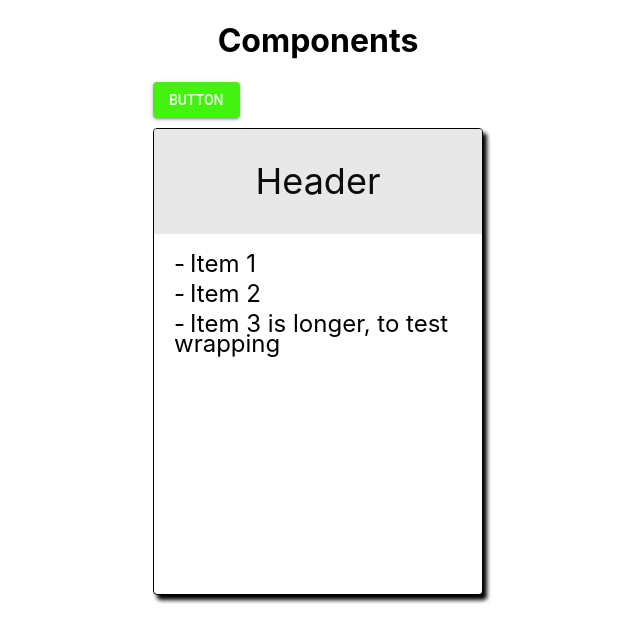
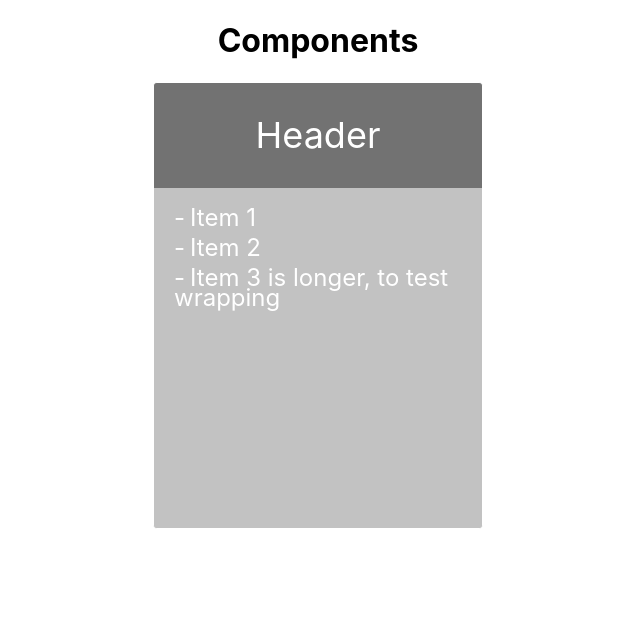
Before and after one commit to alexgdav/THReactMUI, a React (Create React App) app: page / in a window 1280 px wide. Shown: the top 642 px of the page, without its empty margins (322-962 px from the left). Built offline with nearby package versions, Linux system fonts and the light colour scheme.

Commit message:
adjust background div for night theme; need to fix background color

```diff
--- a/src/App.js
+++ b/src/App.js
@@ -1,5 +1,5 @@
 import React, { Component } from 'react';
-import { Button } from './components';
+// import { Button } from './components';
 import  { ListCard } from './components'
 
 import './App.scss';
@@ -14,11 +14,11 @@ class App extends Component {
         <header>
           <h1>Components</h1>
         </header>
-        <div className="component-list"style={ { display: "block"}}>
-          <Button href="#" theme='go' style={ { margin: "0 0 10px 0"}}> Button </Button>
-          <ListCard theme="default" header={header} items={list}/ >
+        <div className="component-list">
+          {/*<Button href="#" theme='go' style={ { margin: "0 0 10px 0"}}> Button </Button>*/}
+          <ListCard theme="dark" header={header} items={list}/ >
 
-        </div>
+       </div>
       </div>
     );
   }
--- a/src/App.scss
+++ b/src/App.scss
@@ -1,4 +1,4 @@
-html, body, #root, .App {
+html, body, #root .App {
   height: 100%;
 }
 
--- a/src/components/list-card/ListCard.js
+++ b/src/components/list-card/ListCard.js
@@ -1,4 +1,4 @@
-import React, { Component, Fragment } from 'react';
+import React, { Component } from 'react';
 import { Card as Base } from '@material-ui/core';
 import classNames from 'classnames';
 import './ListCard.scss'
@@ -36,10 +36,15 @@ class ListCard extends Component {
     return (
 
       <Base className={classes}>
-      <Fragment>
-        <div>{header}</div>
+
+
+        <header>{header}</header>
+        <div>
         <ul>{itemsMap}</ul>
-      </Fragment>
+        </div>
+
+
+
       </Base>
 
     )
--- a/src/components/list-card/ListCard.scss
+++ b/src/components/list-card/ListCard.scss
@@ -1,9 +1,9 @@
 $black: #000;
 $cod-grey: #0C0C0C;
+$dove-grey: #727272;
 $mercury: #E8E8E8;
+$silver: #C2C2C2;
 $white: #FFF;
-
-
 
 
 .ui-list-card {
@@ -11,8 +11,12 @@ $white: #FFF;
   width: 328px;
 
   div {
+    min-height: 320px;
+  }
+
+  header {
     font-size: 36px;
-    height: 105px;
+  //  height: 105px;
     line-height: 105px;
     text-align: center;
   }
@@ -38,29 +42,37 @@ $white: #FFF;
     list-style: none;
     margin: 20px;
     padding-left: 0;
-    min-height: 320px;
-
-
   }
 
   &.day {
     border: 1px solid $black;
     box-shadow: 4px 5px 4px $black;
+    color: $cod-grey;
 
-    & div{
-      background-color: $mercury;
-      color: $cod-grey;
-    }
-    &ul {
+    & div {
       background-color: $white;
-      color: $cod-grey;
     }
 
+    & header {
+      background-color: $mercury;
 
+    }
   }
+
   &.night {
-    background-color: $black;
+    background-color: $silver;
+    border: 1px solid $white;
+    box-shadow: 4px 5px 4px $white;
     color: $white;
+
+    & div {
+      background-color: $silver;
+    }
+
+    & header {
+     background-color: $dove-grey;
+    }
+
   }
 
 }
```
